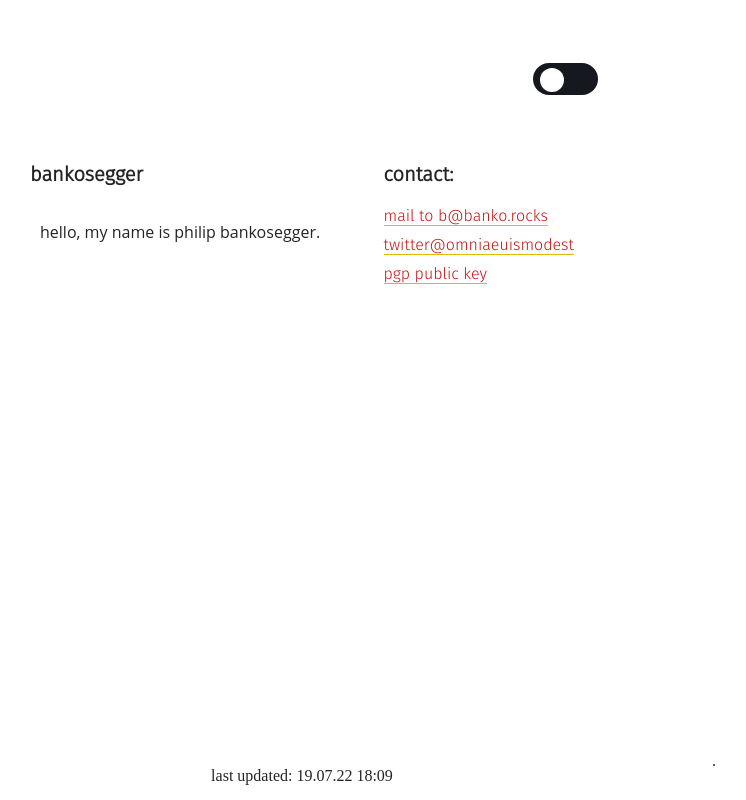
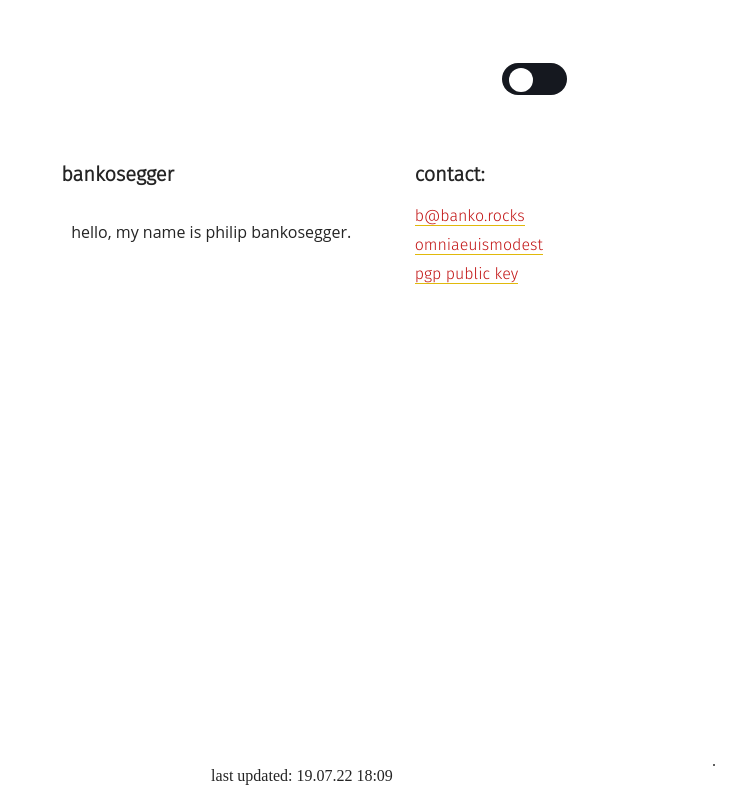
Before and after one commit to bankosegger/bankosegger.github.io, a plain HTML site: page index.html in a window 1280 px wide. Shown: the whole page, without its empty margins (338-1084 px from the left). Drawn offline with Linux system fonts and the light colour scheme.

Commit message:
Update index.html

```diff
--- a/index.html
+++ b/index.html
@@ -30,8 +30,8 @@
 
         <div class="content">
             <h1>contact:</h1>
-            <a href="mailto:philip.bankosegger@holztechnikum.at">mail to b@banko.rocks</a><br>
-            <a href="https://twitter.com/omniaeuismodest">twitter@omniaeuismodest</a><br>
+            <a href="b@banko.rocks">b@banko.rocks</a><br>
+            <a href="https://twitter.com/omniaeuismodest">omniaeuismodest</a><br>
             <a href="public.txt">pgp public key</a>
         </div>
 
```
